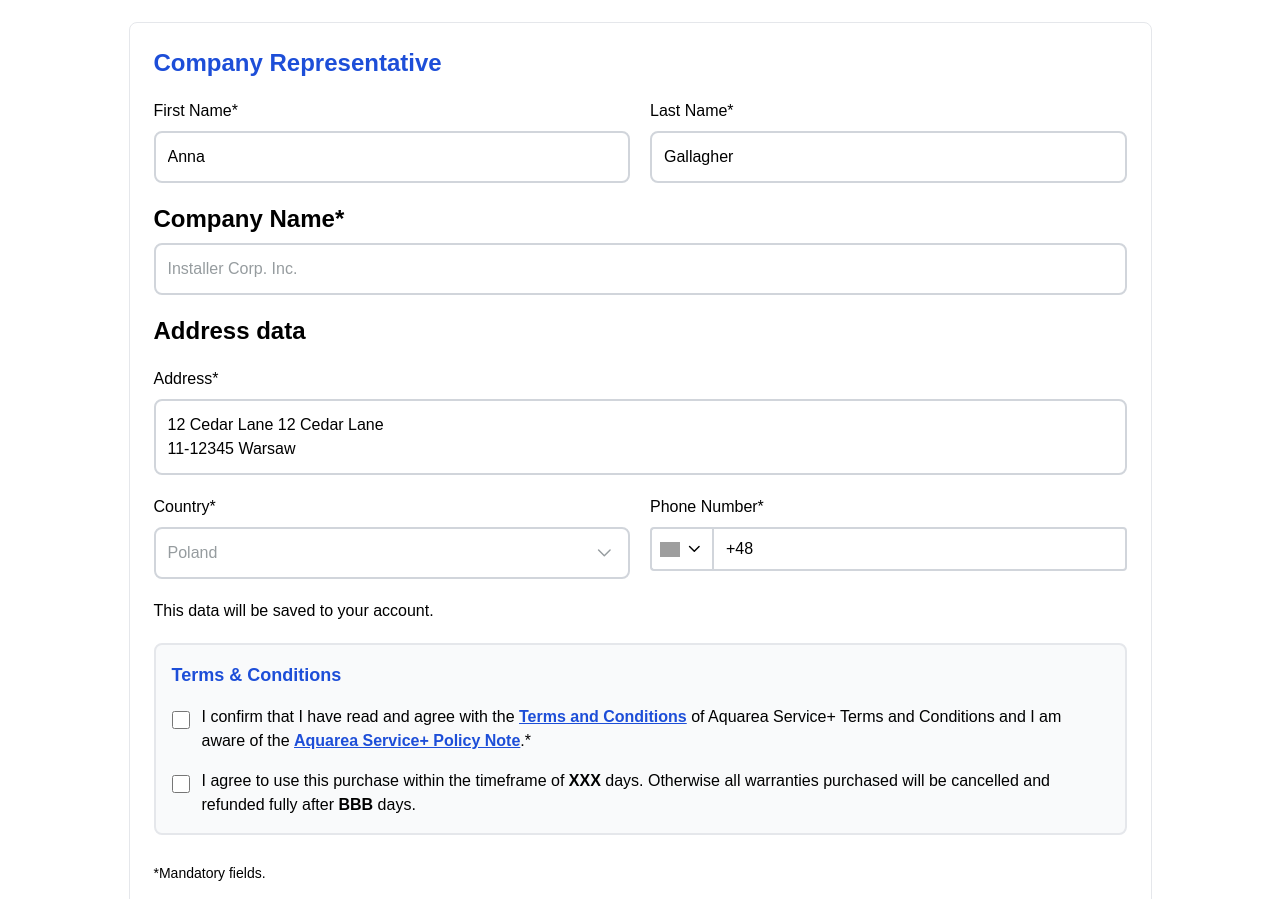
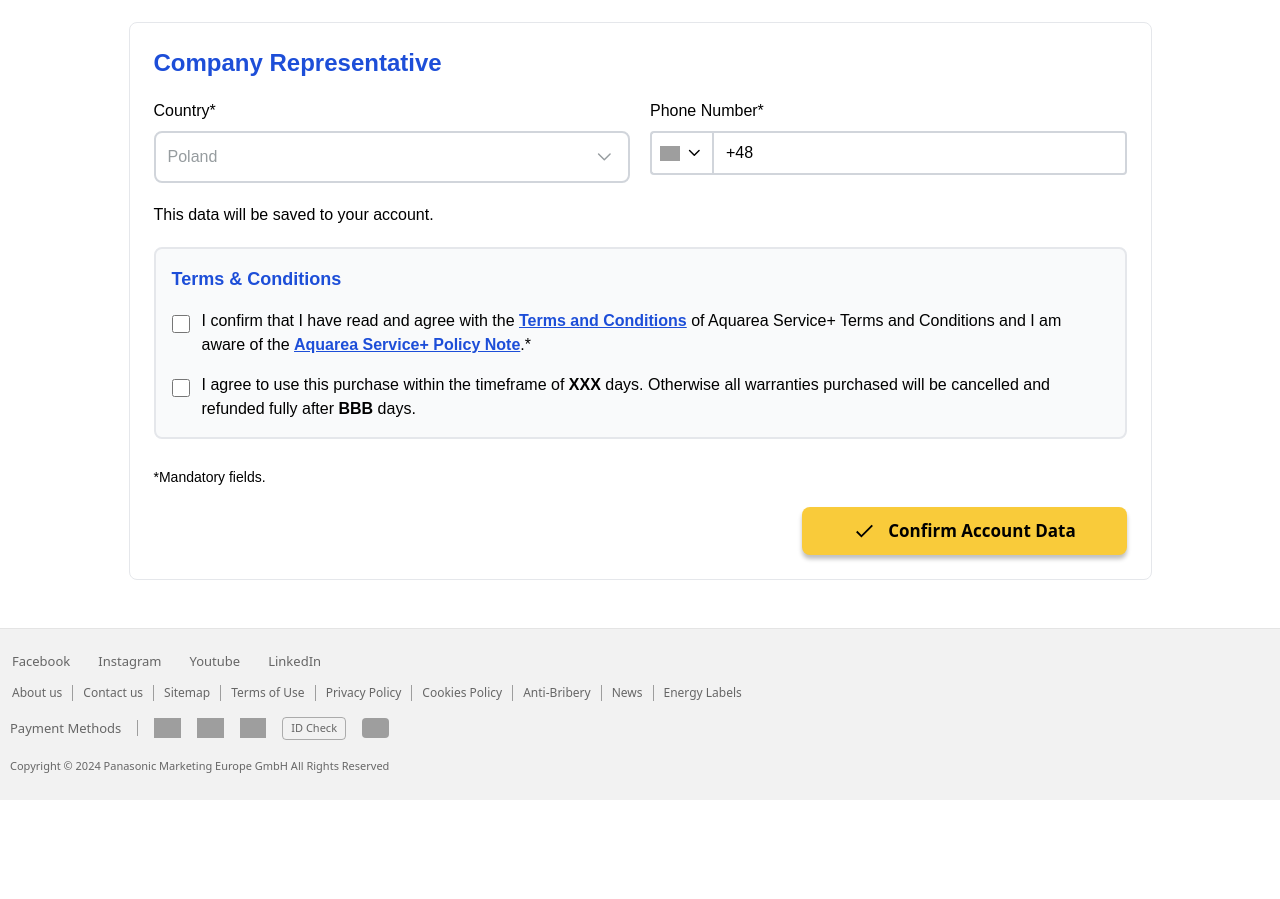
Before and after one commit to prashob87/builder-poc, a React (Vite) app: page /account-data in a window 1280 px wide. Shown: the part 936-1835 px from the top of the page. After the commit the page ends 1736 px from the top, so only its background shows below. Built offline with nearby package versions, Linux system fonts and the light colour scheme; grey boxes are pictures that could not be loaded.

Commit message:
Remove First Name, Last Name, Company Name, and Address data from Company Representative section
cgen-9f993b1bb23e4df38e94defa6a79da23

```diff
--- a/client/pages/AccountData.tsx
+++ b/client/pages/AccountData.tsx
@@ -314,72 +314,6 @@ export default function AccountData() {
                 <div className="border border-gray-200 rounded-lg p-6 flex flex-col gap-5">
                   <h3 className="text-black text-2xl font-bold font-[Arial] text-blue-700">Company Representative</h3>
 
-                  {/* Names */}
-                  <div className="flex gap-5">
-                    <div className="flex-1 flex flex-col gap-2">
-                      <label className="text-black text-base font-[Arial] leading-6">First Name*</label>
-                      <input
-                        type="text"
-                        value={formData.firstName}
-                        readOnly
-                        disabled
-                        className="h-11 px-3 py-6 border-2 border-gray-300 rounded-lg bg-white text-black text-base font-[Arial] outline-none cursor-not-allowed"
-                      />
-                    </div>
-                    <div className="flex-1 flex flex-col gap-2">
-                      <label className="text-black text-base font-[Arial] leading-6">Last Name*</label>
-                      <input
-                        type="text"
-                        value={formData.lastName}
-                        readOnly
-                        disabled
-                        className="h-11 px-3 py-6 border-2 border-gray-300 rounded-lg bg-white text-black text-base font-[Arial] outline-none cursor-not-allowed"
-                      />
-                    </div>
-                  </div>
-
-                  {/* Company */}
-                  <div className="flex flex-col gap-2">
-                    <h3 className="text-black text-2xl font-bold font-[Arial]">Company Name*</h3>
-                    <div className="h-11 px-3 py-6 bg-white border-2 border-gray-300 rounded-lg flex items-center">
-                      <span className="text-[#969C9F] text-base font-[Arial]">Installer Corp. Inc.</span>
-                    </div>
-                  </div>
-
-
-                  {/* Address data */}
-                  <h3 className="text-black text-2xl font-bold font-[Arial]">Address data</h3>
-
-                  {/* Address */}
-                  <div className="flex flex-col gap-2">
-                    <label className="text-black text-base font-[Arial] leading-6">Address*</label>
-                    <textarea
-                      value={`${formData.street} ${formData.number}\n${formData.zipCode} ${formData.city}`}
-                      onChange={(e) => {
-                        const lines = e.target.value.split('\n');
-                        const firstLine = lines[0] || '';
-                        const secondLine = lines[1] || '';
-
-                        // Parse first line as street and number
-                        const streetParts = firstLine.trim().split(' ');
-                        const number = streetParts.pop() || '';
-                        const street = streetParts.join(' ');
-
-                        // Parse second line as zip and city
-                        const addressParts = secondLine.trim().split(' ');
-                        const zipCode = addressParts[0] || '';
-                        const city = addressParts.slice(1).join(' ');
-
-                        handleInputChange('street', street);
-                        handleInputChange('number', number);
-                        handleInputChange('zipCode', zipCode);
-                        handleInputChange('city', city);
-                      }}
-                      rows={2}
-                      className="px-3 py-3 border-2 border-gray-300 rounded-lg bg-white text-black text-base font-[Arial] outline-none resize-none"
-                      placeholder="Street Number&#10;ZIP Code City"
-                    />
-                  </div>
 
                   {/* Country and Phone */}
                   <div className="flex gap-5">
```
